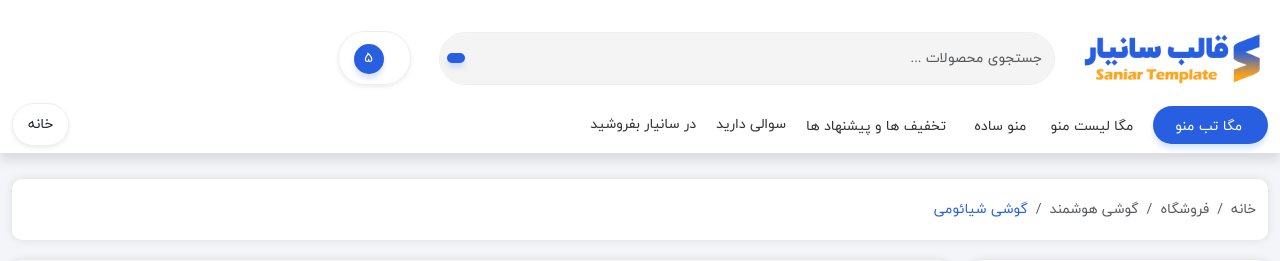
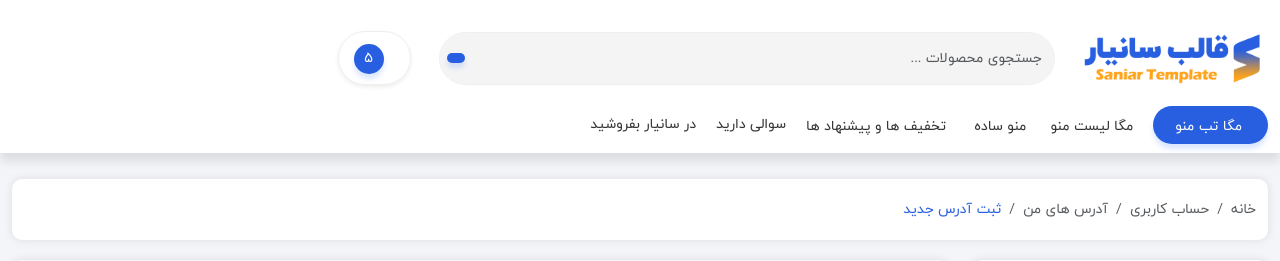
Before and after one commit to Rshmm/online_shop, a Django app: page /createaddress/ in a window 1280 px wide. Shown: the top 261 px of the page. Run offline with Django 5.2, Linux system fonts and the light colour scheme; the visitor is signed in with stand-in values (Sample User, id 1); some libraries are stand-ins or nearby versions.

Commit message:
درست کردن نوار مسیر پیج های حساب کاربری و پاک کردن دکه های خانه

```diff
--- a/user/templates/address-create.html
+++ b/user/templates/address-create.html
@@ -558,12 +558,6 @@
                     </div>
                 </div>
                 <div class="col-lg-3">
-                    <div class="d-flex align-items-center justify-content-end">
-                        <a href='{% url "home" %}'
-                            class="btn header-cart-toggle rounded-pill btn-white border-0 shadow-sm">خانه<i
-                                class="bottom"></i></a>
-
-                    </div>
                 </div>
             </div>
         </div>
@@ -580,12 +574,10 @@
             <div class="container-fluid">
                 <nav aria-label="breadcrumb" class="my-lg-0 my-2">
                     <ol class="breadcrumb mb-0">
-                        <li class="breadcrumb-item"><a class="font-14 text-muted" href="#">خانه</a></li>
-                        <li class="breadcrumb-item"><a class="font-14 text-muted" href="#">فروشگاه</a></li>
-                        <li class="breadcrumb-item"><a class="font-14 text-muted" href="#">گوشی هوشمند</a></li>
-                        <li aria-current="page" class="breadcrumb-item active main-color-one-color font-14">گوشی
-                            شیائومی
-                        </li>
+                        <li class="breadcrumb-item"><a class="font-14 text-muted" href='{% url "home" %}'>خانه</a></li>
+                        <li class="breadcrumb-item"><a class="font-14 text-muted" href='{% url "user_panel" %}'>حساب کاربری</a></li>
+                        <li class="breadcrumb-item"><a class="font-14 text-muted" href='{% url "address" %}'>آدرس های من</a></li>
+                        <li aria-current="page" class="breadcrumb-item active main-color-one-color font-14">ثبت آدرس جدید</li>
                     </ol>
                 </nav>
             </div>
--- a/user/templates/home.html
+++ b/user/templates/home.html
@@ -288,7 +288,7 @@
 
                                 </a>
                             </div>
-                            <a href='{% url "user_panel" %}'  class="btn btn-white header-login border-0 rounded-pill">پروفایل</a>
+                            <a href='{% url "user_panel" %}'  class="btn btn-white header-login border-0 rounded-pill">حساب کاربری</a>
                         </div>
                         {% endif %}
 
--- a/user/templates/user_panel.html
+++ b/user/templates/user_panel.html
@@ -582,10 +582,8 @@
                     <nav aria-label="breadcrumb" class="my-lg-0 my-2">
                         <ol class="breadcrumb mb-0">
                             <li class="breadcrumb-item"><a href='{% url "home" %}' class="font-14 text-muted">خانه</a></li>
-                            <li class="breadcrumb-item"><a href="#" class="font-14 text-muted">فروشگاه</a></li>
-                            <li class="breadcrumb-item"><a href="#" class="font-14 text-muted">گوشی هوشمند</a></li>
-                            <li class="breadcrumb-item active main-color-one-color font-14" aria-current="page">گوشی
-                                شیائومی
+                            <li class="breadcrumb-item active main-color-one-color font-14" aria-current="page">
+                                حساب کاربری
                             </li>
                         </ol>
                     </nav>
```
Also changed, not shown: user/templates/address.html (+5 -11 lines), user/templates/profile.html (+3 -4 lines).
